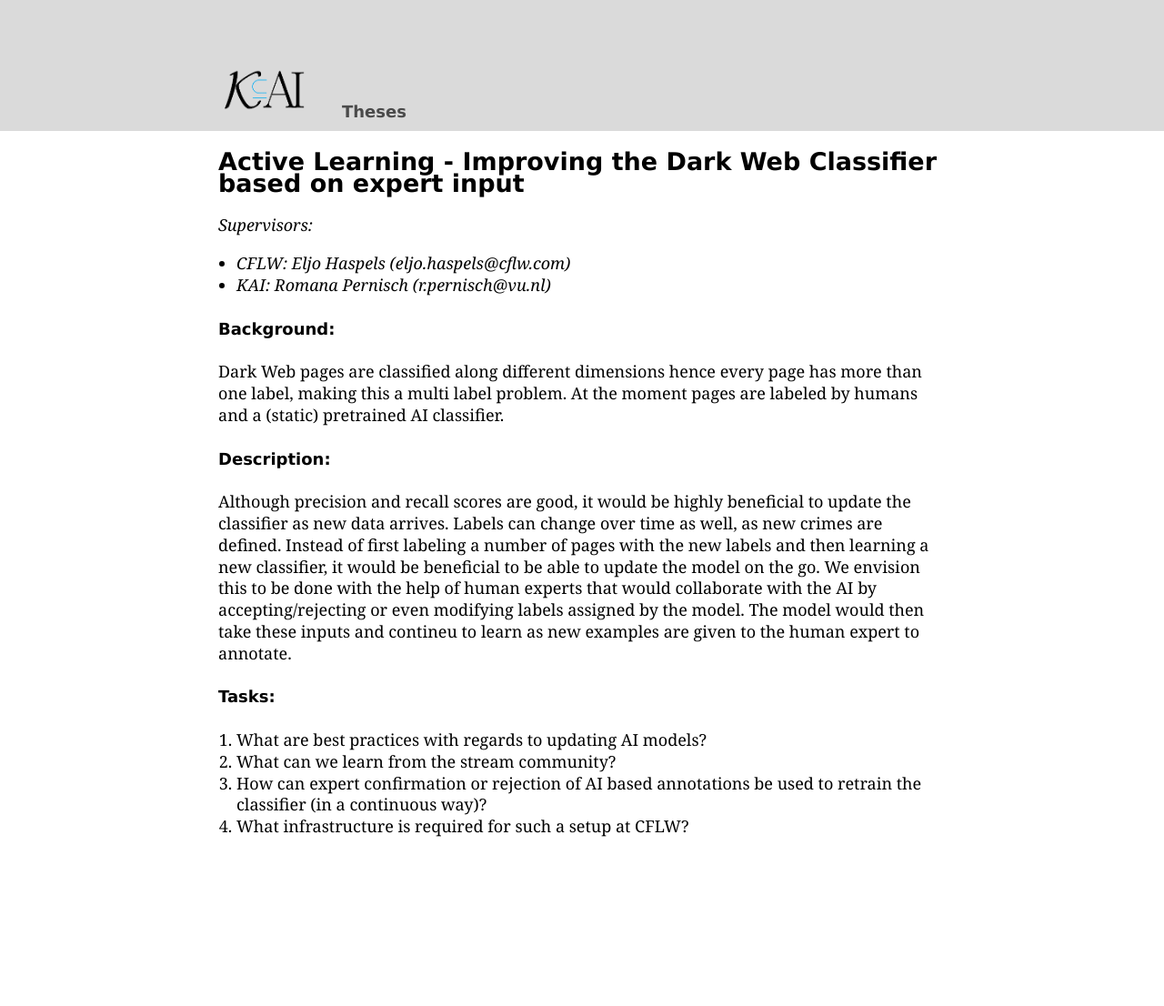
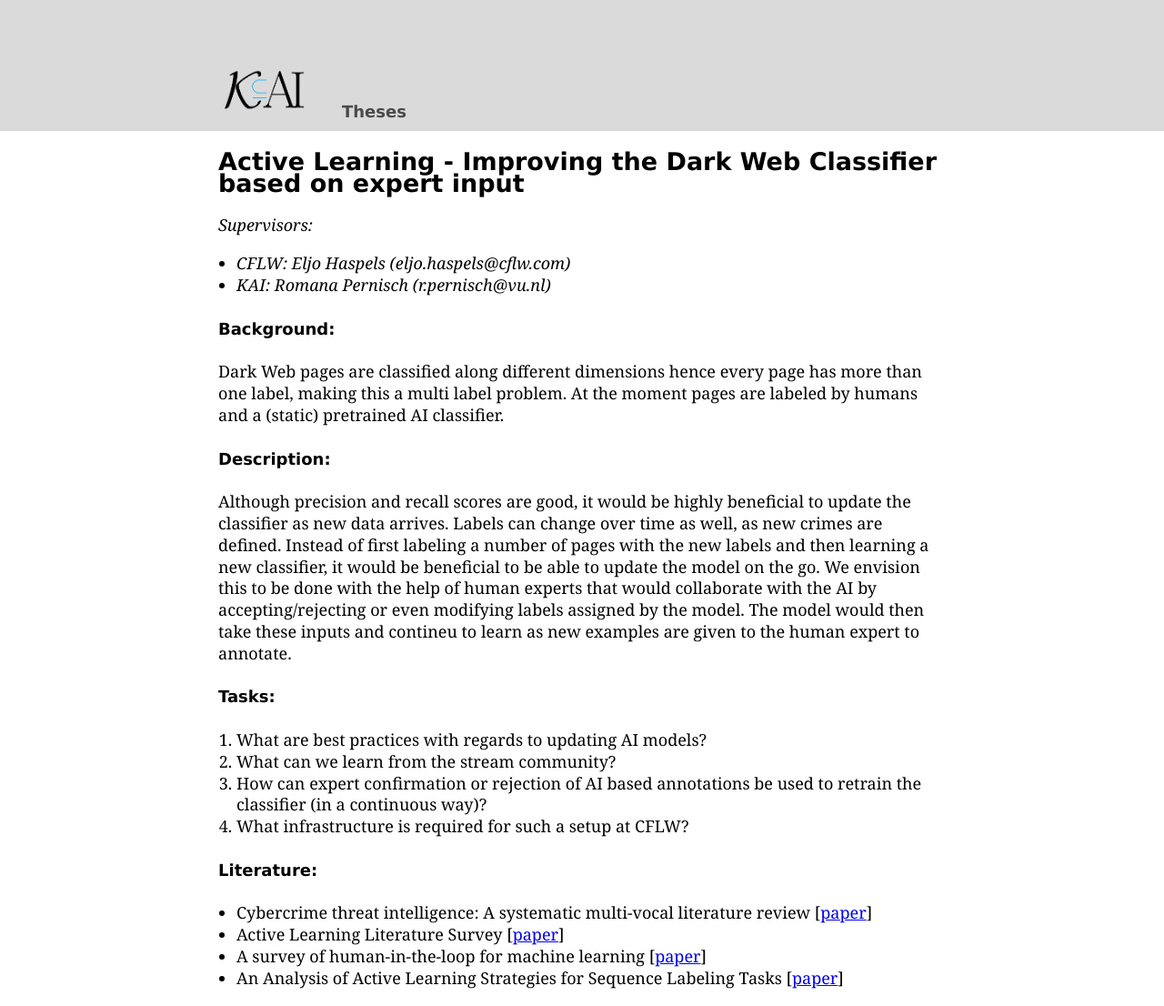
Before and after one commit to kai-vu/site, a Jekyll site: the page built from theses/cflw_activelearning.md, in a window 1280 px wide. Shown: the whole page at 91% size. Built offline with Jekyll 4.4.1, drawn with Linux system fonts in a browser that asks for light colours; our own code applies the rules of GitHub Pages for plain Markdown files; before the commit the page ends 939 px from its top, so only the background shows below that.

Commit message:
added some starting literature

```diff
--- a/theses/cflw_activelearning.md
+++ b/theses/cflw_activelearning.md
@@ -27,9 +27,8 @@ Instead of first labeling a number of pages with the new labels and then learnin
 
 <!-- **Research Question:** tbd -->
 
-<!-- #### Literature:
+#### Literature:
 - Cybercrime threat intelligence: A systematic multi-vocal literature review [<a href="https://doi.org/10.1016/j.cose.2021.102258">paper</a>]
-- Use of OWL and Semantic Web Technologies at Pinterest [<a href="https://link.springer.com/chapter/10.1007/978-3-030-30796-7_26">paper</a>]
-- Finding the Pattern You Need: The Design Pattern Intent Ontology [<a href="https://link.springer.com/chapter/10.1007/978-3-540-75209-7_15">paper</a>]
-- Ontology-Based Design Pattern Selection [<a href="https://ieeexplore.ieee.org/abstract/document/9420592/">paper</a>]
-- The NeOn Methodology for Ontology Engineering [<a href="https://link.springer.com/chapter/10.1007/978-3-642-24794-1_2">paper</a>] -->
+- Active Learning Literature Survey [<a href="http://digital.library.wisc.edu/1793/60660">paper</a>]
+- A survey of human-in-the-loop for machine learning [<a href="https://doi.org/10.1016/j.future.2022.05.014">paper</a>]
+- An Analysis of Active Learning Strategies for Sequence Labeling Tasks [<a href="https://aclanthology.org/D08-1112.pdf">paper</a>]
```
